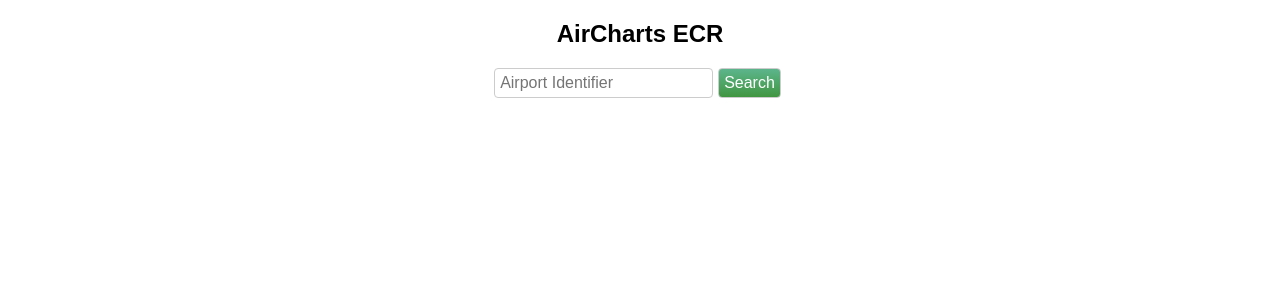
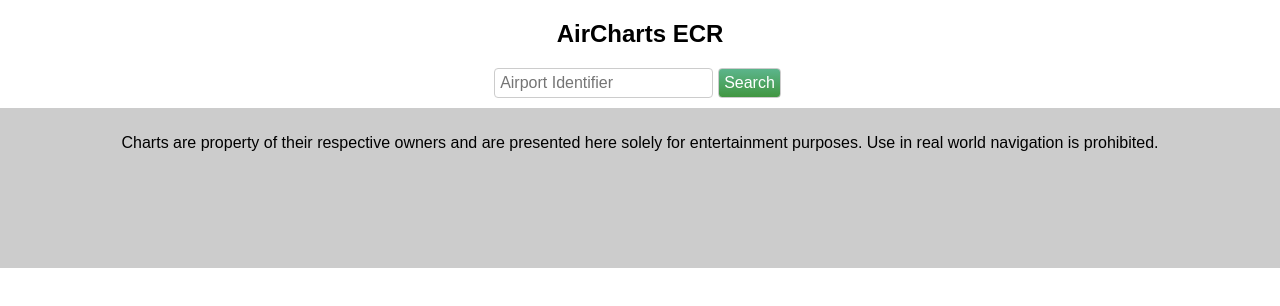
Before and after one commit to dhawton/aircharts.ecr, a React app: page / in a window 1280 px wide. Shown: the top 306 px of the page. Built offline with nearby package versions, Linux system fonts and the light colour scheme.

Commit message:
Add disclaimer footer (and fin edition 2)

```diff
--- a/package.json
+++ b/package.json
@@ -8,6 +8,8 @@
     "he": "^1.1.1",
     "react": "^15.5.4",
     "react-dom": "^15.5.4",
+    "react-pdf": "^1.6.1",
+    "react-pdf-js": "^1.0.35",
     "react-tabs": "^0.8.3"
   },
   "devDependencies": {
--- a/src/App.css
+++ b/src/App.css
@@ -7,6 +7,14 @@
   height: 150px;
   padding: 20px;
   color: white;
+}
+
+.footer {
+    background-color: #cccccc;
+    height: 150px;
+    padding-top: 10px;
+    padding-left: 25px;
+    padding-right: 25px;
 }
 
 .App-intro {
--- a/src/App.js
+++ b/src/App.js
@@ -12,6 +12,9 @@ class App extends Component {
                     <h2>AirCharts ECR</h2>
                 </div>
                 <DisplayBoxOrChart />
+                <div className="footer">
+                    <p>Charts are property of their respective owners and are presented here solely for entertainment purposes.  Use in real world navigation is prohibited.</p>
+                </div>
             </div>
         );
     }
--- a/src/components/ChartButton/ChartButton.css
+++ b/src/components/ChartButton/ChartButton.css
@@ -16,3 +16,15 @@
     background-color: #2774BC;
     background-position: 0 -15px;
 }
+
+@media only screen and (min-device-width: 1024px) {
+    .chartButton {
+        width: 25%;
+    }
+}
+
+@media only screen and (max-device-width: 1024px) {
+    .chartButton {
+        width: 100%;
+    }
+}
```
